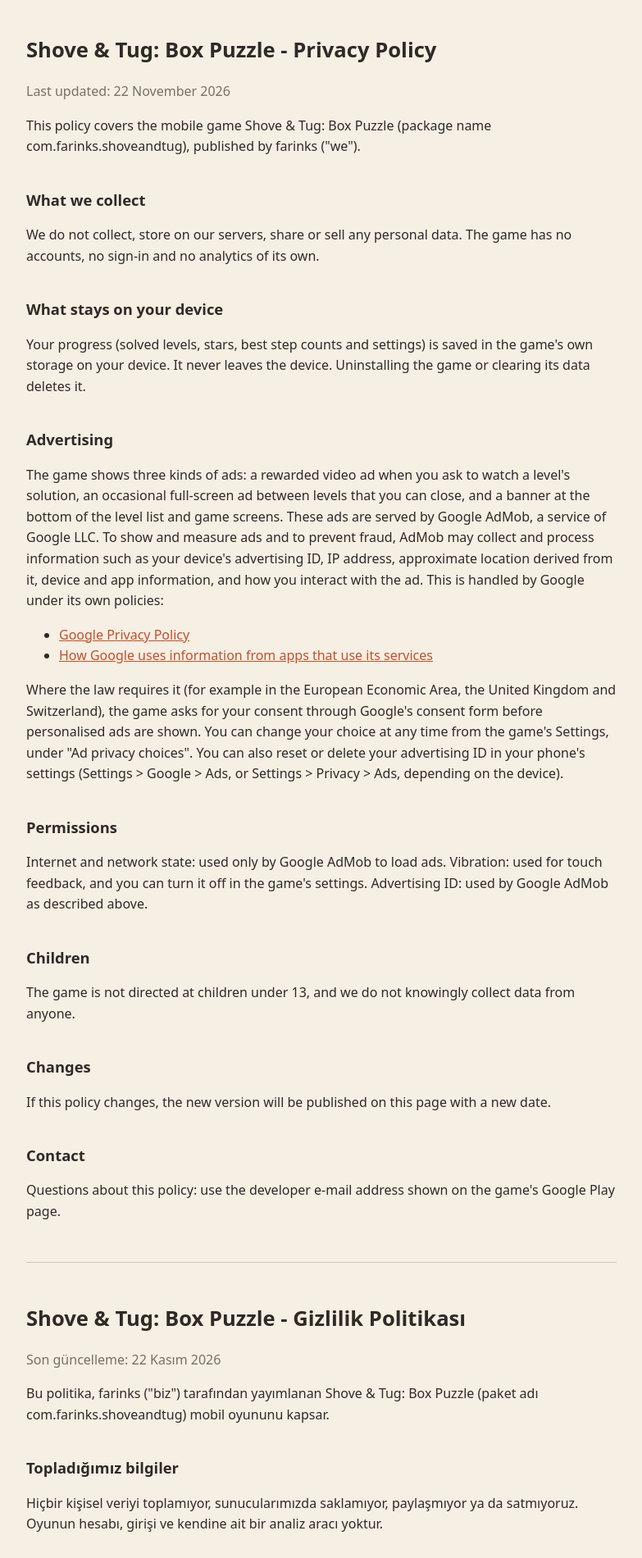
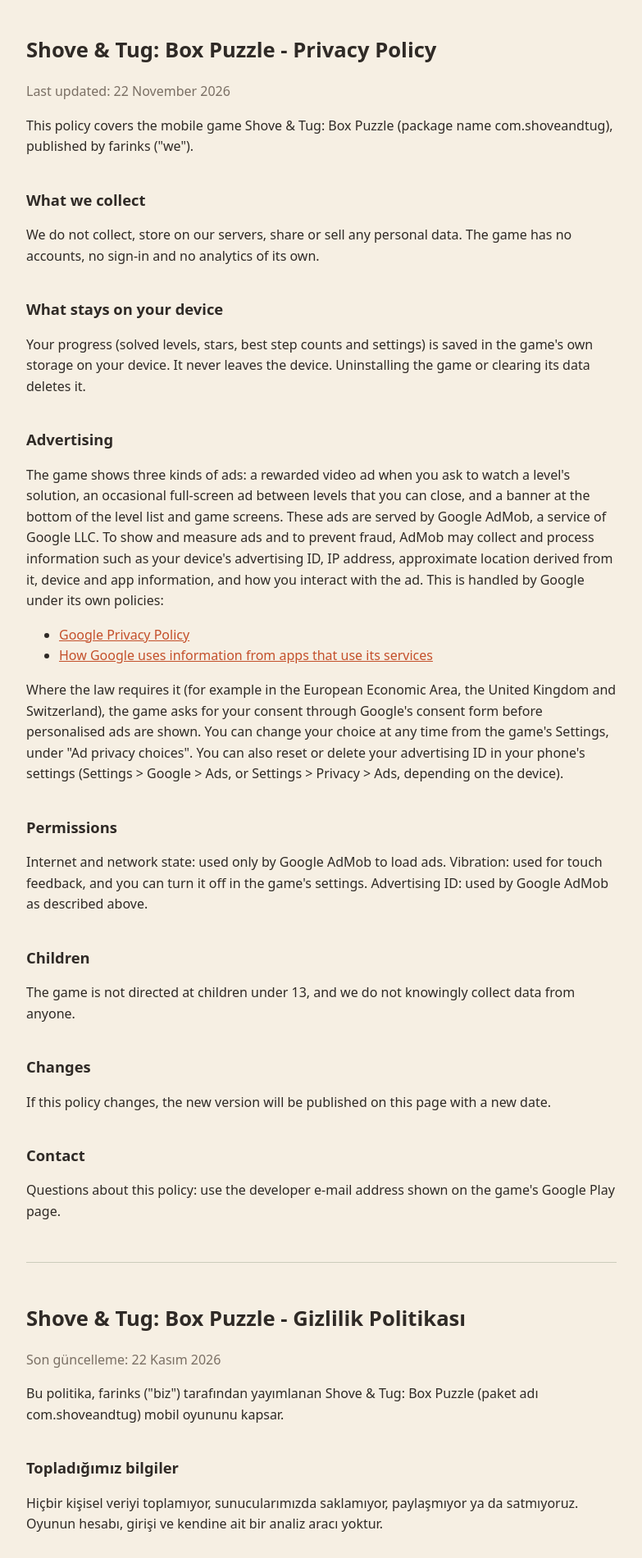
Before and after one commit to yutkucuk/yutakhub, a plain HTML site: page shoveandtug/privacy.html in a window 1280 px wide. Shown: the top 1900 px of the page at 82% size, without its empty margins (248-1031 px from the left). Drawn offline with Linux system fonts and the light colour scheme.

Commit message:
Shove & Tug privacy: package name com.shoveandtug
Co-Authored-By: Claude Opus 5.5 <noreply@anthropic.com>
Claude-Session: https://claude.ai/code/session_0127z9GsUMvVLuhtLhYjyApK

```diff
--- a/shoveandtug/privacy.html
+++ b/shoveandtug/privacy.html
@@ -13,7 +13,7 @@ h1{font-size:1.6rem}h2{font-size:1.15rem;margin-top:2em}hr{margin:3em 0;border:0
 
 <h1>Shove &amp; Tug: Box Puzzle - Privacy Policy</h1>
 <p class="d">Last updated: 22 November 2026</p>
-<p>This policy covers the mobile game Shove &amp; Tug: Box Puzzle (package name com.farinks.shoveandtug), published by farinks ("we").</p>
+<p>This policy covers the mobile game Shove &amp; Tug: Box Puzzle (package name com.shoveandtug), published by farinks ("we").</p>
 
 <h2>What we collect</h2>
 <p>We do not collect, store on our servers, share or sell any personal data. The game has no accounts, no sign-in and no analytics of its own.</p>
@@ -46,7 +46,7 @@ h1{font-size:1.6rem}h2{font-size:1.15rem;margin-top:2em}hr{margin:3em 0;border:0
 <h1 lang="tr">Shove &amp; Tug: Box Puzzle - Gizlilik Politikası</h1>
 <div lang="tr">
 <p class="d">Son güncelleme: 22 Kasım 2026</p>
-<p>Bu politika, farinks ("biz") tarafından yayımlanan Shove &amp; Tug: Box Puzzle (paket adı com.farinks.shoveandtug) mobil oyununu kapsar.</p>
+<p>Bu politika, farinks ("biz") tarafından yayımlanan Shove &amp; Tug: Box Puzzle (paket adı com.shoveandtug) mobil oyununu kapsar.</p>
 
 <h2>Topladığımız bilgiler</h2>
 <p>Hiçbir kişisel veriyi toplamıyor, sunucularımızda saklamıyor, paylaşmıyor ya da satmıyoruz. Oyunun hesabı, girişi ve kendine ait bir analiz aracı yoktur.</p>
```
